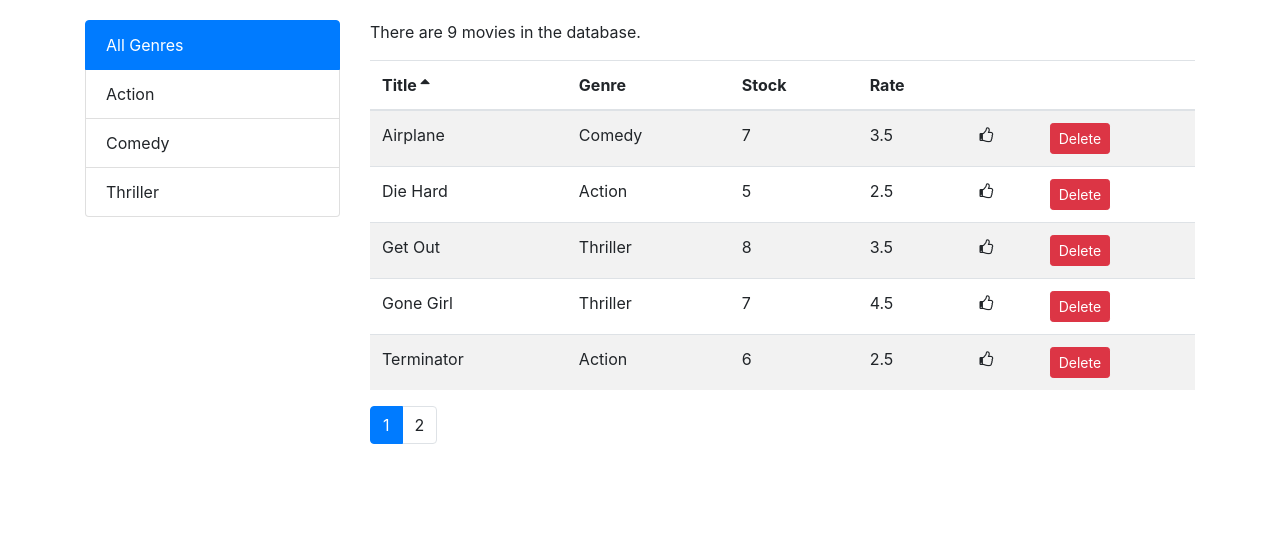
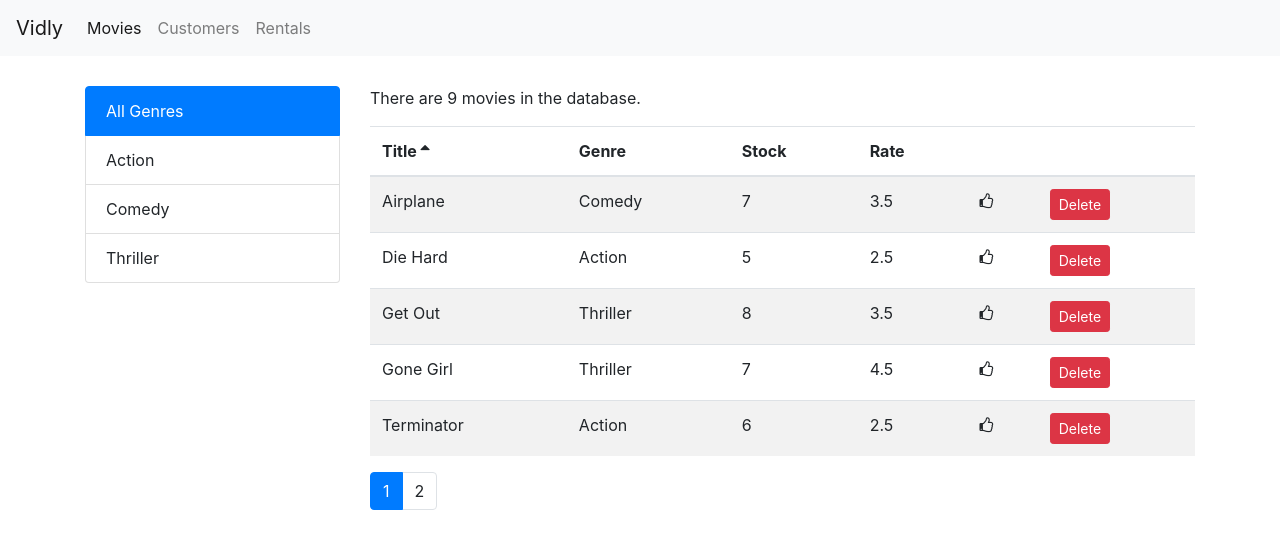
Before and after one commit to dkitaw/react-vidly, a React (Create React App) app: page /movies in a window 1280 px wide. Shown: the top 548 px of the page. Built offline with nearby package versions, Linux system fonts and the light colour scheme.

Commit message:
Adding NavBar

```diff
--- a/src/App.js
+++ b/src/App.js
@@ -4,11 +4,14 @@
 import Customers from './components/customers';
 import Rentals from './components/rentals';
 import NotFound from './components/notFound';
+import NavBar from './components/navBar';
 import './App.css';
 
 class App extends Component {
   render() {
     return (
+      <React.Fragment>
+        <NavBar />
         <main className="container">
             <Switch>
               <Route
@@ -31,6 +34,7 @@
                 to="/not-found" />
             </Switch>
         </main>
+      </React.Fragment>
     );
   }
 }
--- /dev/null
+++ b/src/components/navBar.jsx
@@ -0,0 +1,36 @@
+import React from 'react';
+import { Link, NavLink } from 'react-router-dom';
+
+const NavBar = () => {
+    return (
+        <nav className="navbar navbar-expand-lg navbar-light bg-light">
+            <Link className="navbar-brand" to="/">
+                Vidly
+            </Link>
+            <button className="navbar-toggler" type="button" data-toggle="collapse" data-target="#navbarNav" aria-controls="navbarNav" aria-expanded="false" aria-label="Toggle navigation">
+                <span className="navbar-toggler-icon"></span>
+            </button>
+            <div className="collapse navbar-collapse" id="navbarNav">
+                <ul className="navbar-nav">
+                    <li className="nav-item">
+                        <NavLink className="nav-link" to="/">
+                            Movies
+                        </NavLink>
+                    </li>
+                    <li className="nav-item">
+                        <NavLink className="nav-link" to="/customers">
+                            Customers
+                        </NavLink>
+                    </li>
+                    <li className="nav-item">
+                        <NavLink className="nav-link" to="/rentals">
+                            Rentals
+                        </NavLink>
+                    </li>
+                </ul>
+            </div>
+        </nav>
+    );
+}
+
+export default NavBar;
--- a/src/index.css
+++ b/src/index.css
@@ -1,7 +1,11 @@
 body {
   margin: 0;
-  padding: 20px 0 0 0;
+  padding: 0 0 0 0;
   font-family: sans-serif;
+}
+
+.navbar {
+  margin-bottom: 30px;
 }
 
 .clickable {
```
Lines whose indentation alone changed are shown as unchanged.
